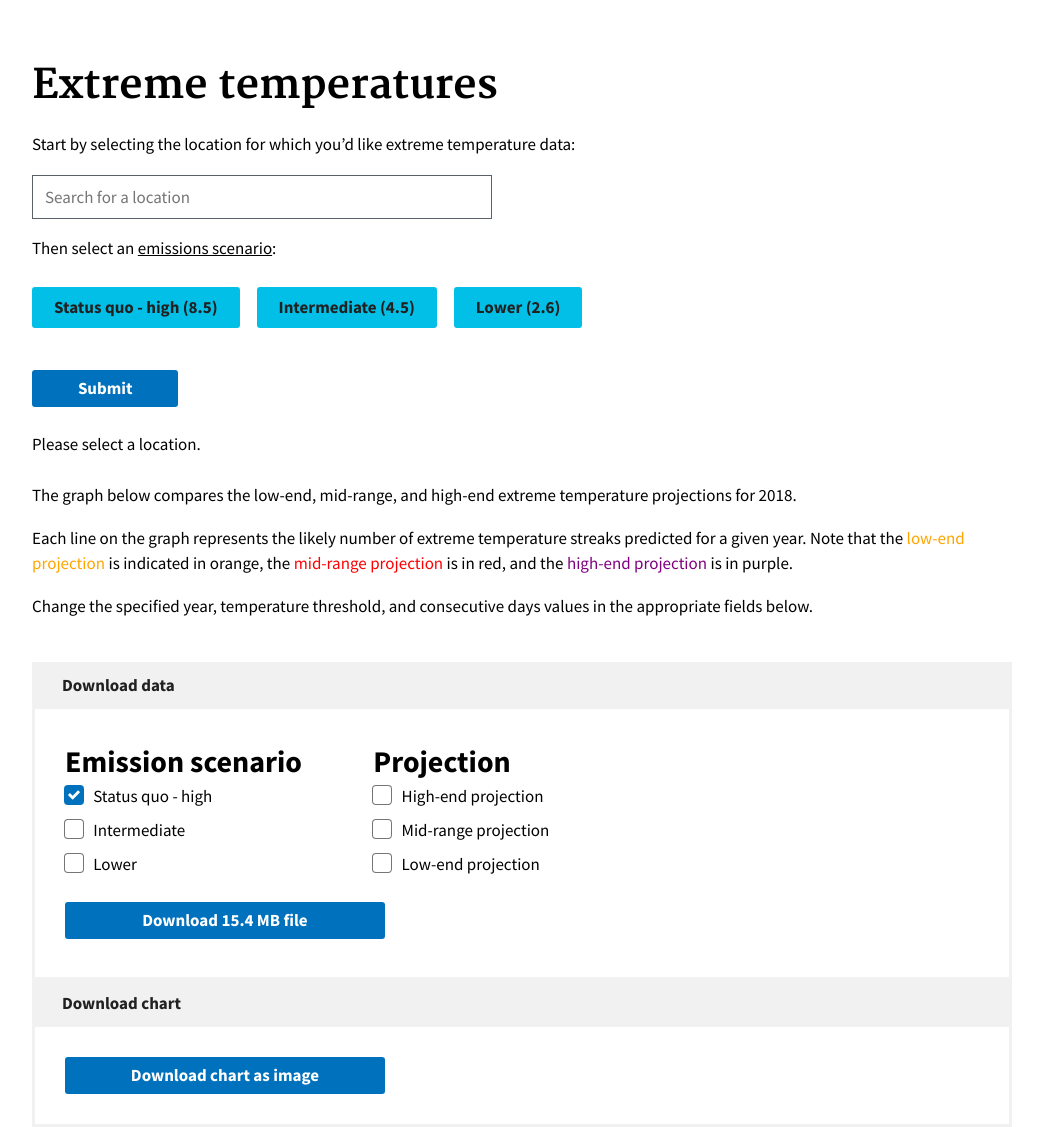
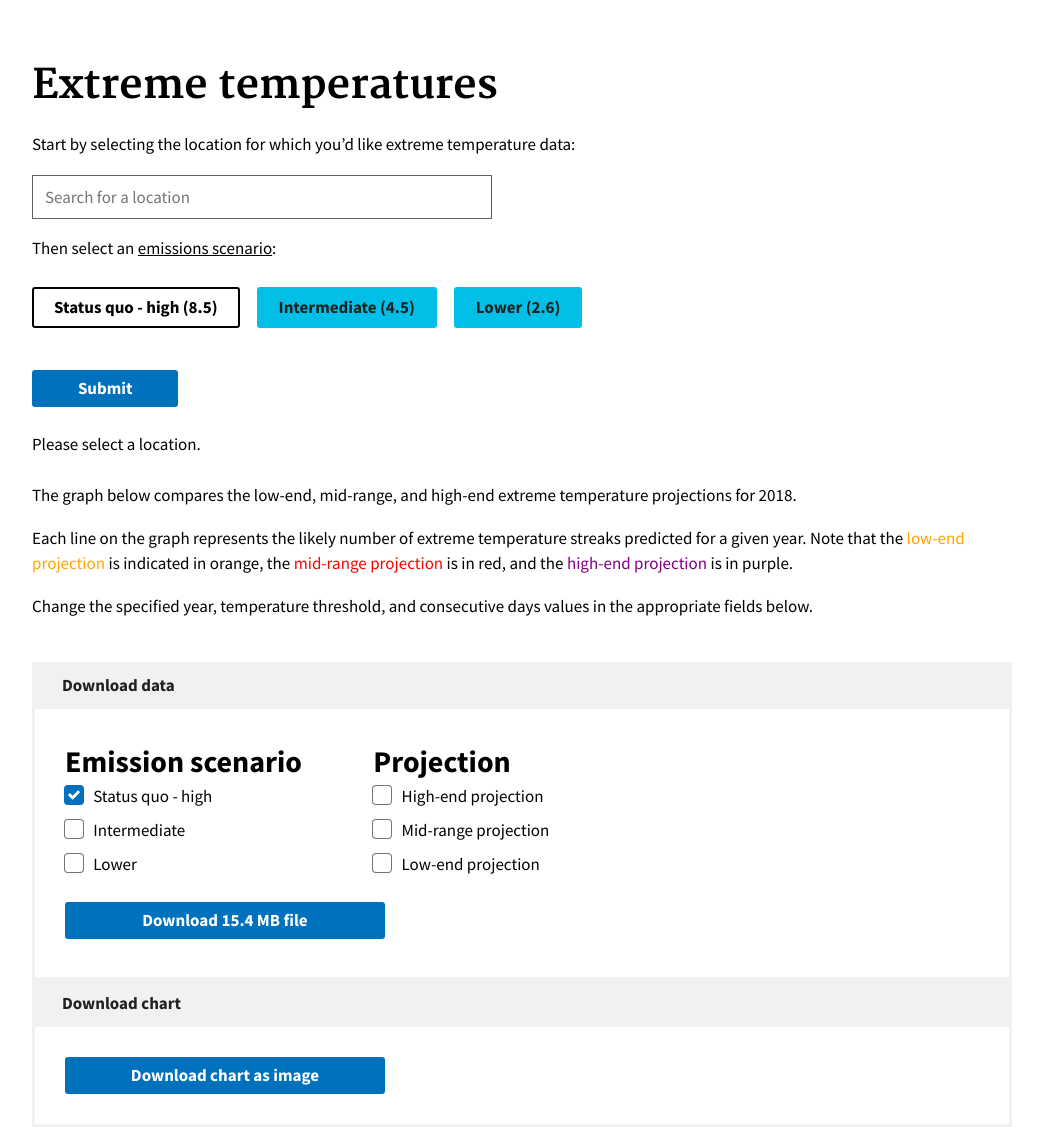
Before and after one commit to 18F/climate-labs, a Jekyll site: the page built from temperature/index.html, in a window 1280 px wide. Shown: the whole page, without its empty margins (118-1161 px from the left). Built offline with Jekyll 4.4.1, drawn with Linux system fonts in a browser that asks for light colours.

Commit message:
Default to "Status quo" scenario on temperature view

```diff
--- a/_includes/location_and_emissions.html
+++ b/_includes/location_and_emissions.html
@@ -19,27 +19,17 @@
   <p>Then select an <u title="what do these mean?">emissions scenario</u>:</p>
 
   <ul class="scenario-selector">
-
-    <li data-scenario="status-quo">
-      <label title="">
-        <input type="radio" name="scenario" value="status-quo">
-        <span class="usa-button usa-button-primary-alt">Status quo - high (8.5)</span>
-      </label>
-    </li>
-
-    <li data-scenario="intermediate">
-      <label title="">
-        <input type="radio" name="scenario" value="intermediate">
-        <span class="usa-button usa-button-primary-alt">Intermediate (4.5)</span>
-      </label>
-    </li>
-
-    <li data-scenario="low">
-      <label title="">
-        <input type="radio" name="scenario" value="low">
-        <span class="usa-button usa-button-primary-alt">Lower (2.6)</span>
-      </label>
-    </li>
+    <ul class="scenario-selector">
+      {% for scenario in site.data.scenarios %}
+      <li data-scenario="{{ scenario.id }}">
+        <label title="{{ scenario.description }}" >
+          <input type="radio" name="scenario" value="{{ scenario.id }}"
+          {% if forloop.first %}checked{% endif %}>
+          <span class="usa-button usa-button-primary-alt">{{ scenario.label }} ({{ scenario.rcp }})</span>
+        </label>
+      </li>
+      {% endfor %}
+    </ul>
 
   </ul>
 
```
